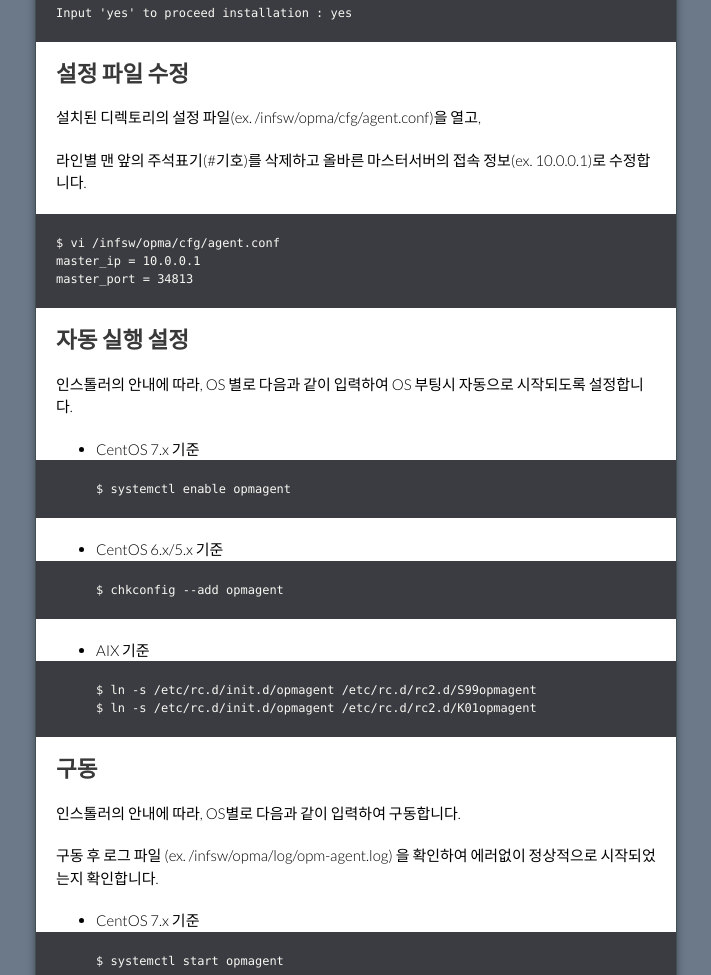
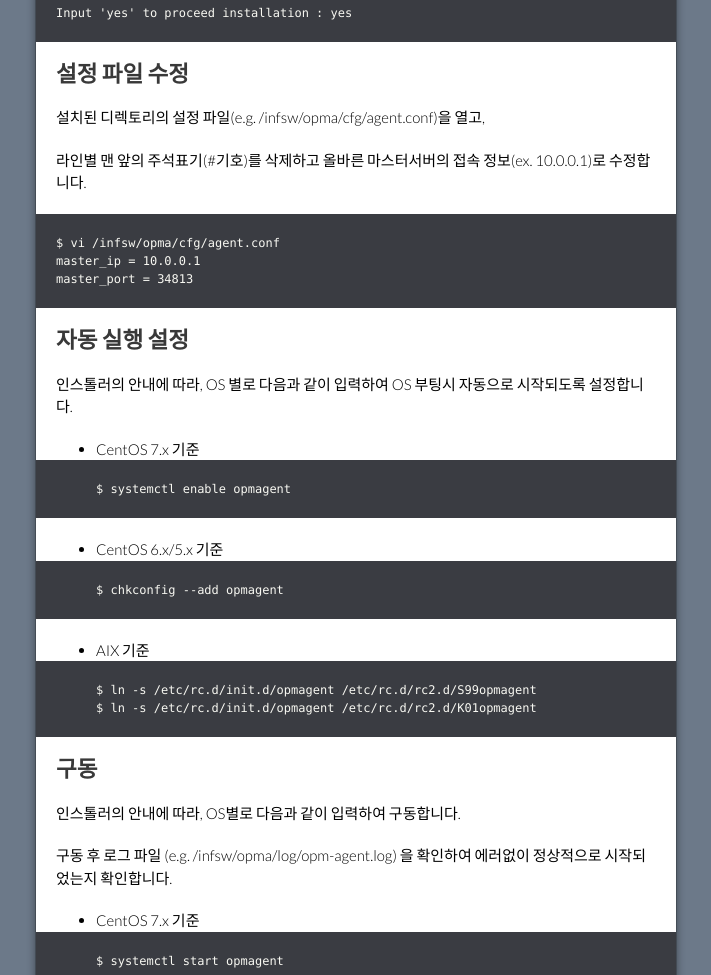
Before and after one commit to opmate/opmate.github.io, a Jekyll site: the page built from document/InstallAgentLinux.md, in a window 1280 px wide and 1400 px high, scrolled down 628 px. Shown: the part 152-1127 px from the top of the window, without its empty margins (284-995 px from the left). Built offline with Jekyll 4.4.1, drawn with Linux system fonts in a browser that asks for light colours; our own code applies the rules of GitHub Pages for plain Markdown files; a script that is not in the unit is left out; the repository's description, which GitHub fills in, is left out; some of the changed text lies outside the part shown.

````diff
--- a/document/InstallAgentLinux.md
+++ b/document/InstallAgentLinux.md
@@ -4,7 +4,7 @@ title: 리눅스/유닉스용 에이전트 설치
 
 ## 파일 준비
 
-최신 버전의 설치 파일을 준비합니다.(ex. opma-inst-1.0.001-20190425.tar.gz)
+최신 버전의 설치 파일을 준비합니다.(e.g. opma-inst-1.0.001-20190425.tar.gz)
 
 ```
 $ ls
@@ -38,7 +38,7 @@ Input 'yes' to proceed installation : yes
 
 ## 설정 파일 수정
 
-설치된 디렉토리의 설정 파일(ex. /infsw/opma/cfg/agent.conf)을 열고,
+설치된 디렉토리의 설정 파일(e.g. /infsw/opma/cfg/agent.conf)을 열고,
 
 라인별 맨 앞의 주석표기(#기호)를 삭제하고 올바른 마스터서버의 접속 정보(ex. 10.0.0.1)로 수정합니다.
 
@@ -72,7 +72,7 @@ master_port = 34813
 
 인스톨러의 안내에 따라, OS별로 다음과 같이 입력하여 구동합니다.
 
-구동 후 로그 파일 (ex. /infsw/opma/log/opm-agent.log) 을 확인하여 에러없이 정상적으로 시작되었는지 확인합니다.
+구동 후 로그 파일 (e.g. /infsw/opma/log/opm-agent.log) 을 확인하여 에러없이 정상적으로 시작되었는지 확인합니다.
 
 - CentOS 7.x 기준
   ```
````
